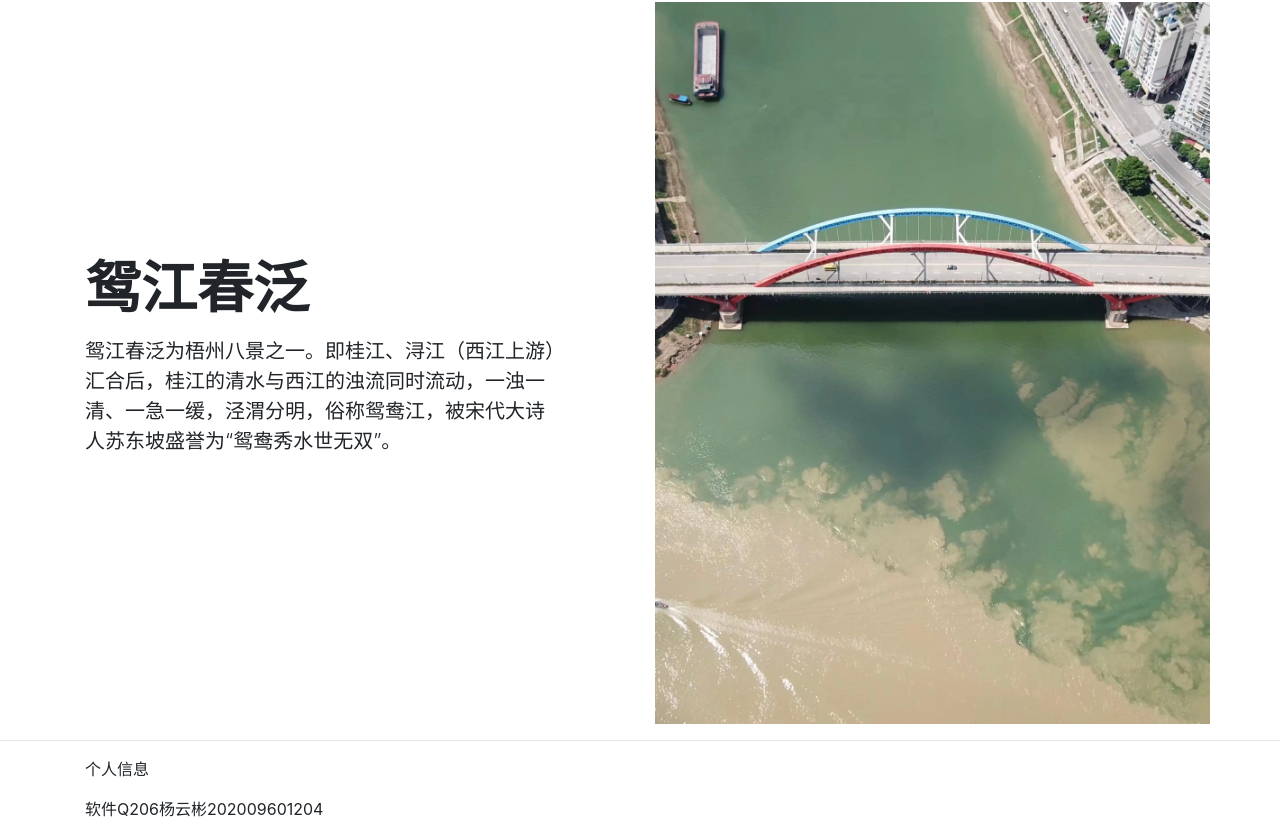
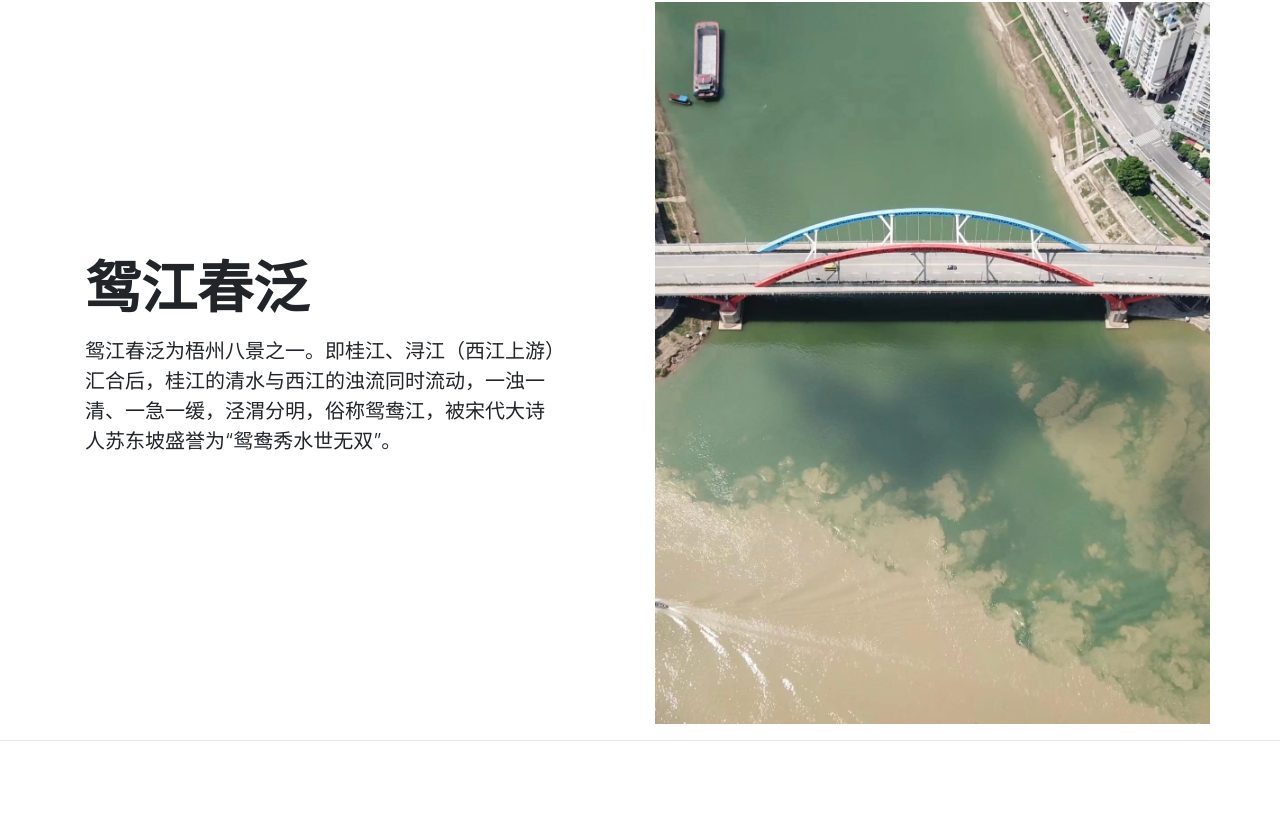
Before and after one commit to Hooooooray/wuzhou, a plain HTML site: page scenery.html in a window 1280 px wide. Shown: the part 3240-4077 px from the top of the page. After the commit the page ends 3997 px from the top, so only its background shows below. Drawn offline with Linux system fonts and the light colour scheme.

Commit message:
Update scenery.html

```diff
--- a/scenery.html
+++ b/scenery.html
@@ -135,10 +135,6 @@
     </div>
 </div>
 <hr>
-<footer class="container">
-    <p>个人信息</p>
-    <p>软件Q206杨云彬202009601204</p>
-</footer>
 
 
 <script src="js/jquery-1.11.3.js"></script>
```
